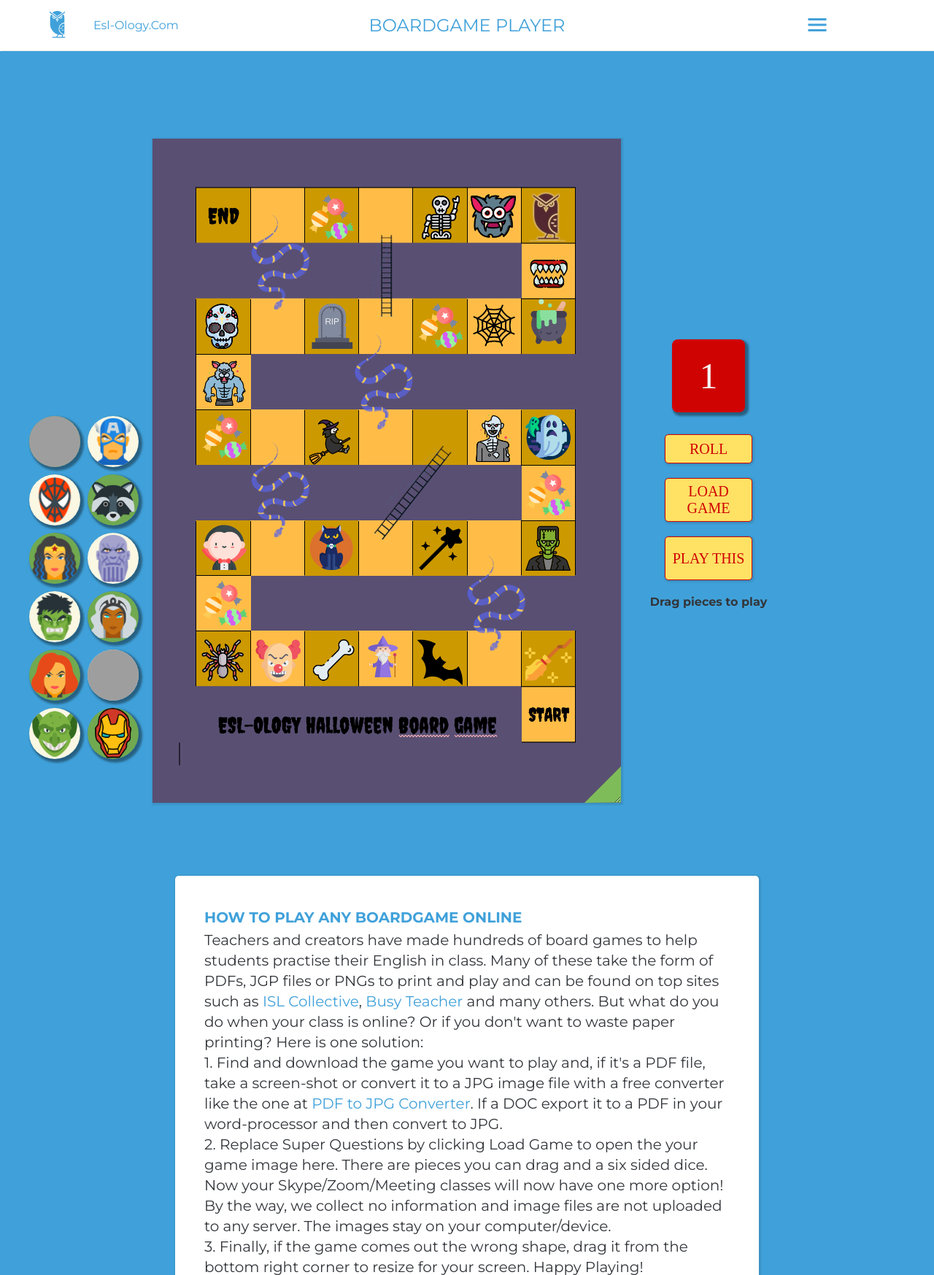
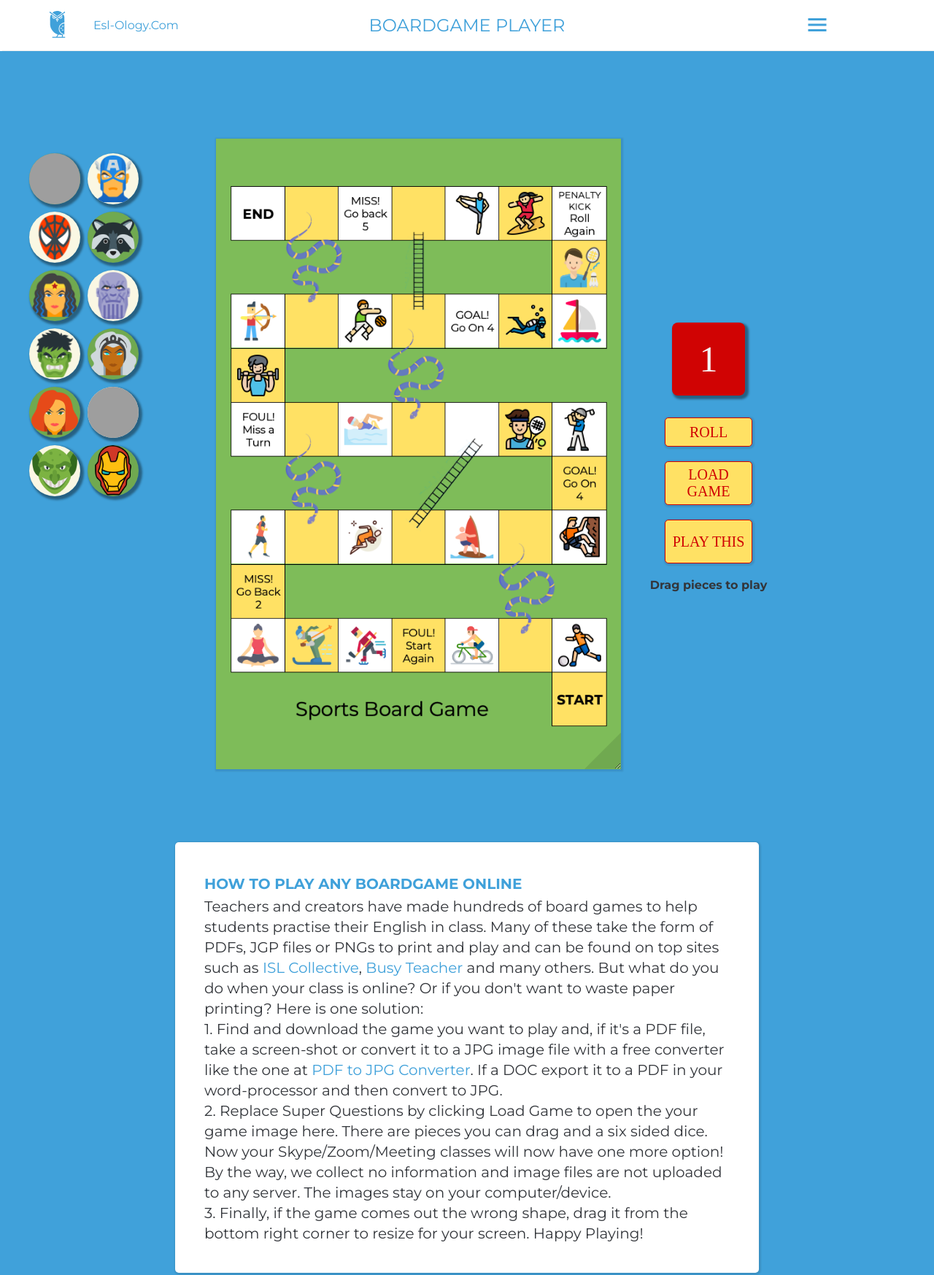
Before and after one commit to Dugsteer/Board-games, a PHP site: page / in a window 1280 px wide. Shown: the top 1747 px of the page at 73% size. Run offline with PHP 8.4, Linux system fonts and the light colour scheme; some web fonts are replaced; grey boxes are pictures that could not be loaded.

Commit message:
Changed to Sports boardgame

```diff
--- a/css/styles.css
+++ b/css/styles.css
@@ -565,6 +565,7 @@
 .contents {
   position: relative;
   display: flex;
+  align-items: stretch;
   grid-row: 2/3;
   background-color: #40a1da;
   color: #33363b;
@@ -573,7 +574,6 @@
   padding: 2rem 1rem;
   margin: 2rem 0;
   justify-content: space-around;
-  align-items: center;
   align-self: center;
   justify-self: center; }
 
@@ -605,7 +605,7 @@
   clip-path: polygon(100% 0%, 0% 100%, 100% 99%);
   width: 50px;
   height: 50px;
-  background-color: #7ebc59;
+  background-color: #70A950;
   z-index: 600;
   bottom: 0px;
   right: 0px; }
@@ -622,7 +622,7 @@
   box-shadow: 1px 1px 2px 2px rgba(0, 0, 0, 0.1); }
 
 .board img {
-  width: 100%;
+  width: 110%;
   height: auto; }
 
 .dice {
@@ -642,7 +642,7 @@
 
 .dicediv {
   display: flex;
-  width: 220px;
+  width: 200px;
   margin-left: 2rem;
   height: auto;
   flex-direction: column;
@@ -721,9 +721,8 @@
     background-color: red; } }
 
 .counters {
-  position: absolute;
   height: auto;
-  width: auto;
+  width: 100px;
   top: 35%;
   left: 0px; }
 
--- a/index.html
+++ b/index.html
@@ -109,7 +109,7 @@
               <div class="imgdiv" id='imgdiv'>
                 <div class="pull-tab"></div>
                   <input type='file' id="getFile" style="display:none">
-                  <img id="mypic" src="img/HalloweenBoardGame.png" alt="your image" height=200 width=auto>
+                  <img id="mypic" src="img/SportsBoardGame.png" alt="your image" height=200 width=auto>
               </div>
 
           </div>
--- a/sass/layout/_content.scss
+++ b/sass/layout/_content.scss
@@ -1,6 +1,7 @@
 .contents {
   position: relative;
   display: flex;
+  align-items: stretch;
   grid-row: 2/3;
   background-color: $color-blue;
   color: $color-slate;
@@ -9,7 +10,6 @@
   padding: 2rem 1rem;
   margin: 2rem 0;
   justify-content: space-around;
-  align-items: center;
   align-self: center;
   justify-self: center;
 }
@@ -45,7 +45,7 @@
   clip-path: polygon(100% 0%, 0% 100%, 100% 99%);
   width: 50px;
   height: 50px;
-  background-color: $color-green;
+  background-color: $color-green-dark;
   z-index: 600;
   bottom: 0px;
   right: 0px;
@@ -65,7 +65,7 @@
 }
 
 .board img {
-  width: 100%;
+  width: 110%;
   height: auto;
 }
 
@@ -88,7 +88,7 @@
 
 .dicediv {
   display: flex;
-  width: 220px;
+  width: 200px;
   margin-left: 2rem;
   height: auto;
 
@@ -183,9 +183,8 @@
 }
 
 .counters {
-  position: absolute;
   height: auto;
-  width: auto;
+  width: 100px;
   top: 35%;
   left: 0px;
 }
```
Also changed, not shown: img/SportsBoardGame.png (added).
